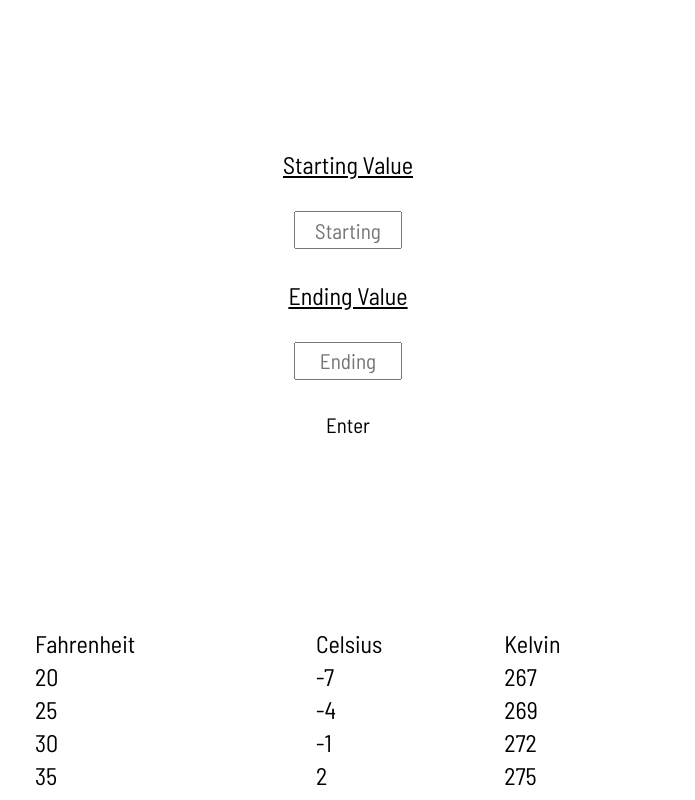
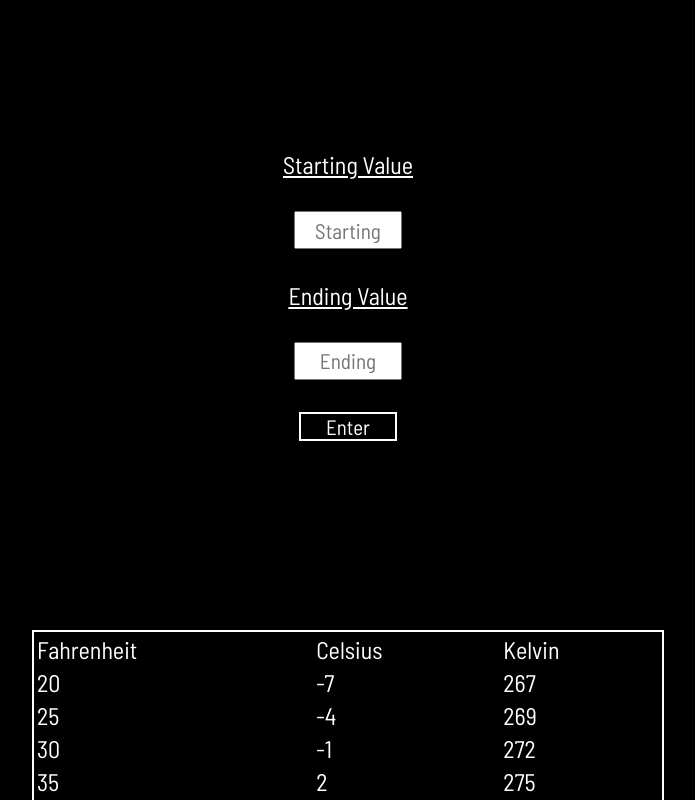
Before and after one commit to WildcherryBazzaire/C-to-F, a plain HTML site: page index.html in a window 1280 px wide. Shown: the top 800 px of the page, without its empty margins (292-987 px from the left). Drawn offline with Linux system fonts and the light colour scheme.

Commit message:
Add files via upload

```diff
--- a/styles.css
+++ b/styles.css
@@ -1,14 +1,21 @@
-table, #config, p, #button, input {
+body {
+  background-color: black;
+}
+
+table, #config, p, #button {
   font-family: 'Barlow Semi Condensed', sans-serif;
+  color: white;
 }
 
 table {
+  border: 2px solid white;
   width: 50%;
   display: table;
   margin: 15% auto 0% auto;
   font-size: 150%;
 
 }
+
 
 #config {
   width: 50%;
@@ -32,7 +39,7 @@ table {
   padding: 0.75%;
   font-size: 132%;
   text-align: center;
-
+  font-family: 'Barlow Semi Condensed', sans-serif;
   border: 5% solid black;
 }
 
@@ -43,6 +50,7 @@ table {
   height: 10%;
   font-size: 130%;
   text-decoration: none;
+  border: 2px solid white;
 }
 
 tr {
```
Also changed, not shown: index.html (line endings or trailing spaces), magic.js (line endings or trailing spaces).
